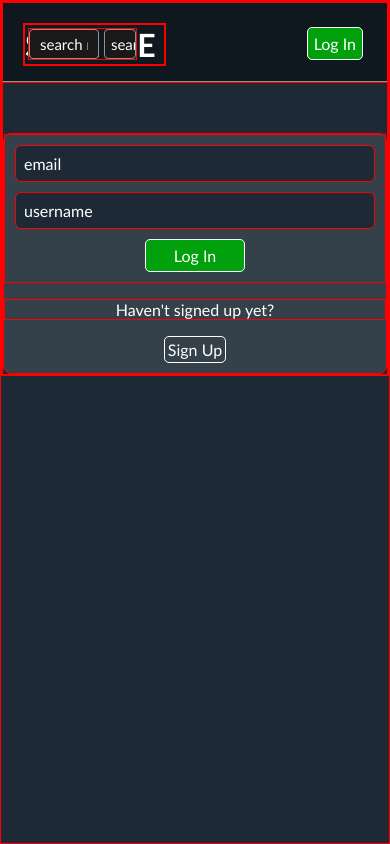
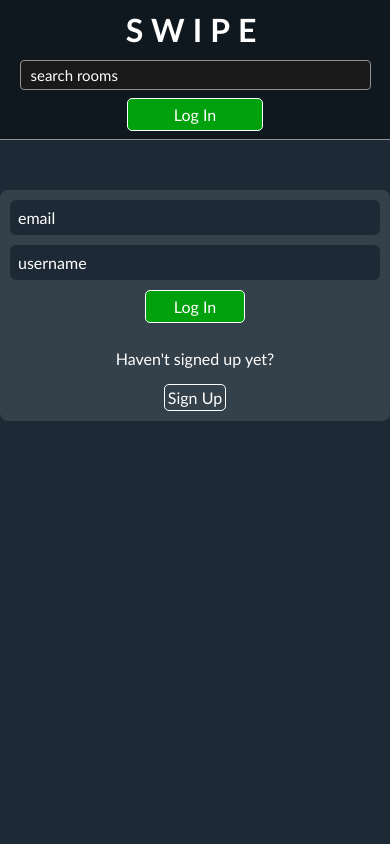
Before and after one commit to aangelalvarez/swipe, a Django app: page /login/ in a window 390 px wide. Run offline with Django 4.2, Linux system fonts and the light colour scheme.

Commit message:
mobile responsiveness

```diff
--- a/base/static/styles/home.css
+++ b/base/static/styles/home.css
@@ -73,9 +73,27 @@
     color: rgb(200, 200, 200);
     font-size: 18px;
     margin: 5px 30px;
+    overflow-x: scroll;
 }
 
 .roomActivity {
     font-size: 14px;
     margin: 0;
 }
+
+@media  screen and (max-width: 728px) {
+    .roomCount, .newRoomButton, .homeContainer {
+        text-align: center;
+    }
+
+    .newRoomButton {
+        padding: 5px;
+        margin: 10px 0;
+        font-size: 14px;
+    }
+
+    .roomCount {
+        font-size: 14px;
+        padding:0;
+    }
+}
--- a/base/static/styles/login_register.css
+++ b/base/static/styles/login_register.css
@@ -1,11 +1,11 @@
-.loginRegisterContainer {
+.mainFormContainer {
     max-width: 500px;
     margin: auto;
     text-align: center;
 
 }
 
-.loginFormContainer {
+.secondaryFormContainer {
     border-radius: 8px;
     height: 100%;
     background-color: rgba(255, 255, 255, 0.1);
@@ -18,12 +18,12 @@
     border-radius: 8px;
 }
 
-.loginRegisterForm {
+.form {
     padding: 10px;
     text-align: center;
 }
 
-.loginRegisterInput {
+.formInput {
     width: 100%;
     padding: 8px;
     border-radius: 6px;
@@ -32,12 +32,12 @@
     font-size: 16px;
 }
 
-.loginRegisterInput:focus {
+.formInput:focus {
     outline: none;
     border: 1px solid white;
 }
 
-.loginRegisterButton {
+.formButton {
     background-color: rgb(0, 161, 13);
     right: 0;
     padding: 6px;
@@ -52,7 +52,7 @@
     margin: auto;
 }
 
-.loginRegisterButton:hover {
+.formButton:hover {
     filter:brightness(125%);
     cursor:pointer;
 }
@@ -74,3 +74,9 @@
 .signupRegisterLink:hover {
     padding: 3px 5px;
 }
+
+@media  screen and (max-width: 520px) {
+    .form {
+        margin: 0;
+    }
+}
--- a/base/static/styles/main.css
+++ b/base/static/styles/main.css
@@ -10,7 +10,7 @@ body, html {
     border: none;
     font-family: 'Trebuchet MS', 'Lucida Sans Unicode', 'Lucida Grande', 'Lucida Sans', Arial, sans-serif;
     color: white;
-    border: 1px solid red;
+    transition: 0.2s;
 }
 
 a:link { text-decoration: none; }
--- a/base/static/styles/navbar.css
+++ b/base/static/styles/navbar.css
@@ -103,3 +103,50 @@
     border-bottom: 1px solid rgb(145, 145, 145);
     background-color: #10181f;
 }
+
+@media  screen and (max-width:728px) {
+    .logoContainer{
+        position:absolute;
+        width: 100%;
+        margin: 0;
+        text-align: center;
+    }
+
+    .navbarContainer {
+        text-align: center;
+        height: 140px;
+        padding: 10px 0;
+    }
+
+    .logo {
+        margin: auto;
+    }
+
+    .searchContainer {
+        width: 100%;
+        margin: auto;
+        margin-top: 50px;
+    }
+
+    .search {
+        width: 90%;
+        margin: auto;
+    }
+
+    .searchButton {
+        width: 30%;
+        margin:auto;
+        margin-top: 35px;
+        margin-left: 35%;
+        margin-right:35%;
+    }
+
+    .login, .logout {
+        position: absolute;
+        width: 35%;
+        margin: 88px 32.5% 0 32.5%;
+    }
+
+    .username, .searchButton {display: none;}
+
+}
--- a/base/templates/base/login_register.html
+++ b/base/templates/base/login_register.html
@@ -2,14 +2,14 @@
 
 {% block content %}
 
-<div class="loginRegisterContainer">
+<div class="mainFormContainer">
     {% if page == 'login' %}
-    <div class="loginFormContainer">
-        <form class="loginRegisterForm" method="POST">
+    <div class="secondaryFormContainer">
+        <form class="form" method="POST">
             {% csrf_token %}
-            <input class="loginRegisterInput"type="email" name="email" placeholder="email"/>
-            <input class="loginRegisterInput"type="password" name="password" placeholder="username"/>
-            <input class="loginRegisterButton" type="submit" value="Log In" />
+            <input class="formInput"type="email" name="email" placeholder="email"/>
+            <input class="formInput"type="password" name="password" placeholder="username"/>
+            <input class="formButton" type="submit" value="Log In" />
         </form>
 
         <p>Haven't signed up yet?</p>
@@ -18,13 +18,13 @@
 
     {% else %}
     <div class="registerFormContainer">
-        <form method="POST" class="loginRegisterForm">
+        <form method="POST" class="form">
             {% csrf_token %}
-            <input class="loginRegisterInput" type="text" name="username" placeholder="username">
-            <input class="loginRegisterInput" type="email" name="email" placeholder="email">
-            <input class="loginRegisterInput" type="password" name="password" placeholder="password">
-            <input class="loginRegisterInput"type="password" name="passwordConfirmation" placeholder="confirm password">
-            <input class="loginRegisterButton" type="submit" value="Register" />
+            <input class="formInput" type="text" name="username" placeholder="username">
+            <input class="formInput" type="email" name="email" placeholder="email">
+            <input class="formInput" type="password" name="password" placeholder="password">
+            <input class="formInput"type="password" name="passwordConfirmation" placeholder="confirm password">
+            <input class="formButton" type="submit" value="Register" />
         </form>
 
         <p>Already have an account?</p>
```
Also changed, not shown: base/static/styles/room.css (+34 -13 lines), base/templates/base/delete.html (+5 -5 lines), base/templates/base/room_form.html (+6 -6 lines), base/static/styles/delete.css (deleted), base/static/styles/room_form.css (deleted), db.sqlite3.
